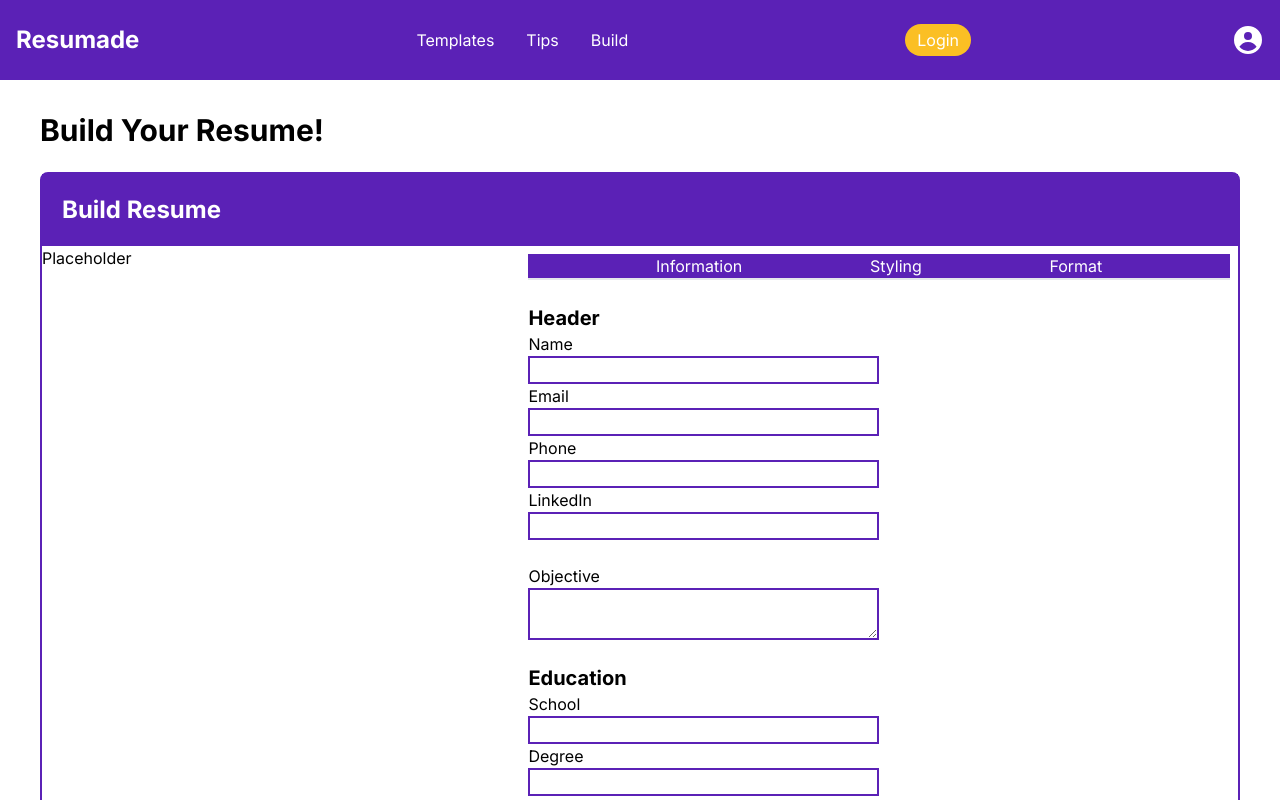
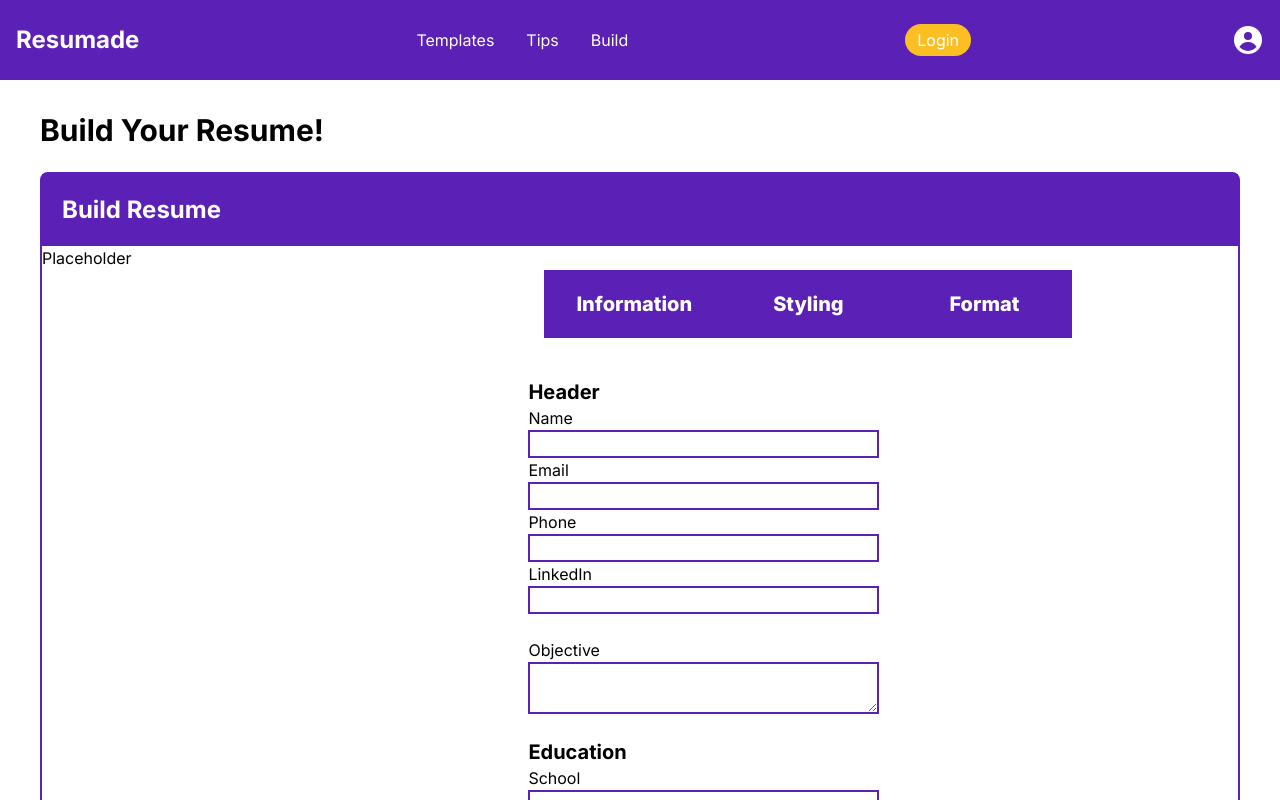
Before and after one commit to Josejguz/resume-generator, a Next.js app: page /build in a window 1280 px wide. Shown: the top 800 px of the page. Built offline with nearby package versions, Linux system fonts and the light colour scheme.

Commit message:
Adjust Build Resume Settings Styling

```diff
--- a/src/app/build/components/FeatureBar.tsx
+++ b/src/app/build/components/FeatureBar.tsx
@@ -26,16 +26,16 @@ export default function FeatureBar() {
 
     return (
         <nav>
-            <div>
-                <ul className="flex justify-evenly border-b-2 bg-home text-white">
+            <div className="">
+                <ul className="flex text-white p-4 text-xl font-extrabold">
                     <li>
-                        <button onClick={() => handleTabChange("InformationTab")} >Information</button>
+                        <button className="w-44 bg-home hover:bg-home-hover py-5 px-8" onClick={() => handleTabChange("InformationTab")} >Information</button>
                     </li>
                     <li>
-                        <button onClick={() => handleTabChange("StylingTab")}>Styling</button>
+                        <button className="w-44 bg-home hover:bg-home-hover  py-5 px-8" onClick={() => handleTabChange("StylingTab")}>Styling    </button>
                     </li>
                     <li>
-                        <button onClick={() => handleTabChange("FormatTab")}>Format</button>
+                        <button className="w-44 bg-home hover:bg-home-hover py-5 px-8" onClick={() => handleTabChange("FormatTab")}>Format     </button>
                     </li>
                 </ul>
                 <br/>
```
